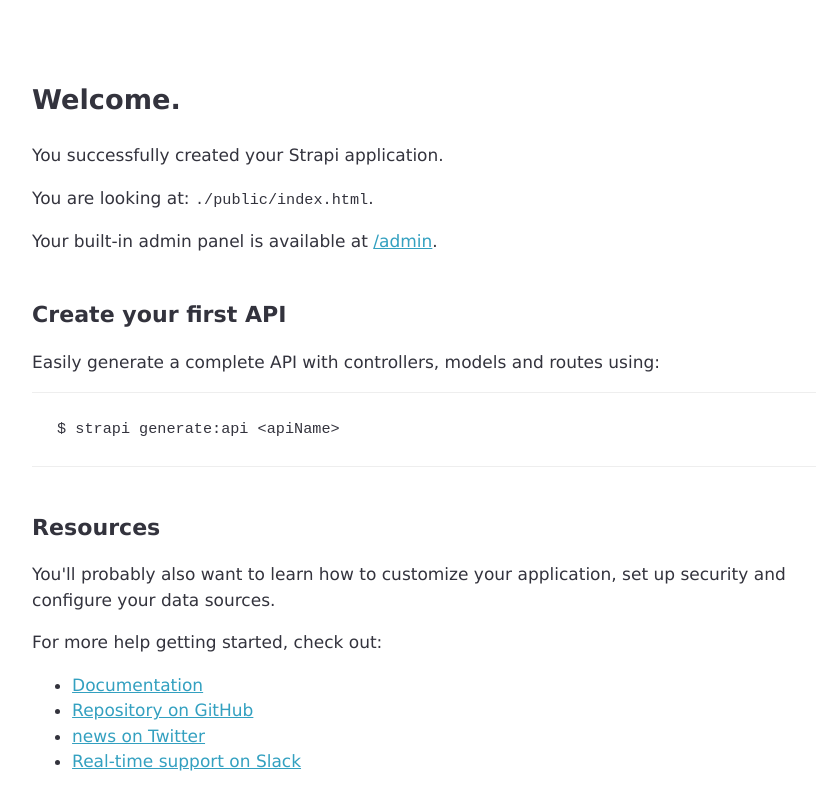
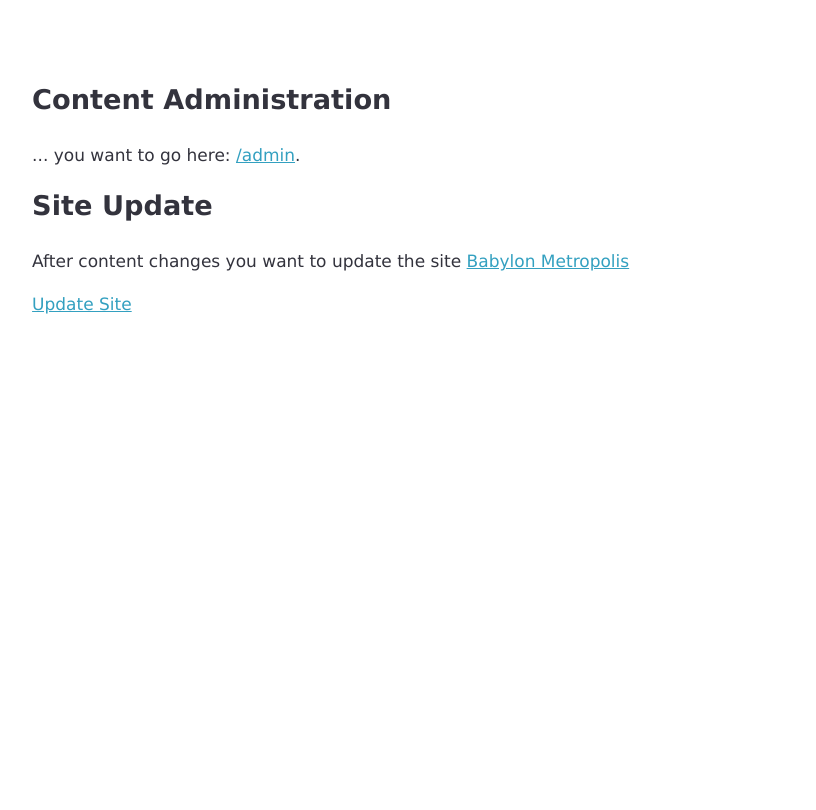
Before and after one commit to gitmathub/babylon-strapi, a website: page public/index.html in a window 1280 px wide. Shown: the whole page, without its empty margins (194-1010 px from the left). Drawn offline with Linux system fonts and the light colour scheme.

Commit message:
deploy link

```diff
--- a/public/index.html
+++ b/public/index.html
@@ -1,4 +1,4 @@
-<!doctype html>
+<!DOCTYPE html>
 
 <html>
   <head>
@@ -11,13 +11,15 @@
         -webkit-box-sizing: border-box;
       }
 
-      body, html {
+      body,
+      html {
         margin: 0;
         padding: 40px 0;
       }
 
       body {
-        font: 17px/1.5 "Lucida Grande", "Lucida Sans Unicode", Helvetica, Arial, Verdana, sans-serif;
+        font: 17px/1.5 "Lucida Grande", "Lucida Sans Unicode", Helvetica, Arial,
+          Verdana, sans-serif;
         background: white;
         margin: 0;
         color: #33333d;
@@ -45,7 +47,8 @@
       }
 
       p {
-        font-family: "Lucida Grande", "Lucida Sans Unicode", Helvetica, Arial, Verdana, sans-serif;
+        font-family: "Lucida Grande", "Lucida Sans Unicode", Helvetica, Arial,
+          Verdana, sans-serif;
       }
 
       a {
@@ -67,31 +70,31 @@
       }
 
       .wrapper {
-        padding: 0 .75em;
+        padding: 0 0.75em;
         -webkit-box-sizing: border-box;
         -moz-box-sizing: border-box;
         box-sizing: border-box;
       }
 
-      @media screen and (min-width:40em) {
+      @media screen and (min-width: 40em) {
         body {
           font-size: 1.0625em;
         }
       }
 
-      @media screen and (min-width:45em) {
+      @media screen and (min-width: 45em) {
         body {
           font-size: 1em;
         }
       }
 
-      @media screen and (min-width:55.5em) {
+      @media screen and (min-width: 55.5em) {
         body {
           font-size: 1.0625em;
         }
       }
 
-      @media screen and (min-width:61.5em) {
+      @media screen and (min-width: 61.5em) {
         body {
           font-size: 1em;
         }
@@ -100,13 +103,13 @@
         }
       }
 
-      @media screen and (min-width:75em) {
+      @media screen and (min-width: 75em) {
         body {
           font-size: 1.0625em;
         }
       }
 
-      @media screen and (min-width:87em) {
+      @media screen and (min-width: 87em) {
         body {
           font-size: 1em;
         }
@@ -115,13 +118,13 @@
         }
       }
 
-      @media screen and (min-width:105em) {
+      @media screen and (min-width: 105em) {
         body {
           font-size: 1.0625em;
         }
       }
 
-      @media screen and (min-width:117em) {
+      @media screen and (min-width: 117em) {
         section {
           margin: 0 5.555555555555555%;
         }
@@ -131,7 +134,7 @@
         }
       }
 
-      @media screen and (min-width:130em) {
+      @media screen and (min-width: 130em) {
         body {
           font-size: 1.125em;
           max-width: 160em;
@@ -142,23 +145,22 @@
   <body lang="en">
     <section>
       <div class="wrapper">
-        <h1>Welcome.</h1>
-        <p>You successfully created your Strapi application.</p>
-        <p>You are looking at: <code>./public/index.html</code>.</p>
-        <p>Your built-in admin panel is available at <a href="/admin" target="blank">/admin</a>.
-        <h2>Create your first API</h2>
-        <p>Easily generate a complete API with controllers, models and routes using:</p>
-        <pre><code class="lang-bash">$ strapi generate:api &lt;apiName&gt;</code></pre>
-        <h2>Resources</h2>
-        <p>You'll probably also want to learn how to customize your application, set up security and configure your data sources.</p>
-        <p>For more help getting started, check out:
-          <ul>
-            <li><a href="http://strapi.io/documentation/introduction" target="blank">Documentation</a></li>
-            <li><a href="https://github.com/strapi/strapi" target="blank">Repository on GitHub</a></li>
-            <li><a href="https://twitter.com/strapijs" target="blank">news on Twitter</a></li>
-            <li><a href="http://slack.strapi.io" target="blank">Real-time support on Slack</a></li>
-          </ul>
+        <h1>Content Administration</h1>
+        <p>
+          ... you want to go here: <a href="/admin" target="blank">/admin</a>.
         </p>
+        <h1>Site Update</h1>
+        <p>
+          After content changes you want to update the site
+          <a href="https://babylon-metropolis.com">Babylon Metropolis</a>
+        </p>
+        <div class=""></div>
+        <a
+          href="http://babylon-metropolis.com/deploy"
+          onclick="alert('Please wait for a minute.')"
+        >
+          Update Site
+        </a>
       </div>
     </section>
   </body>
```
